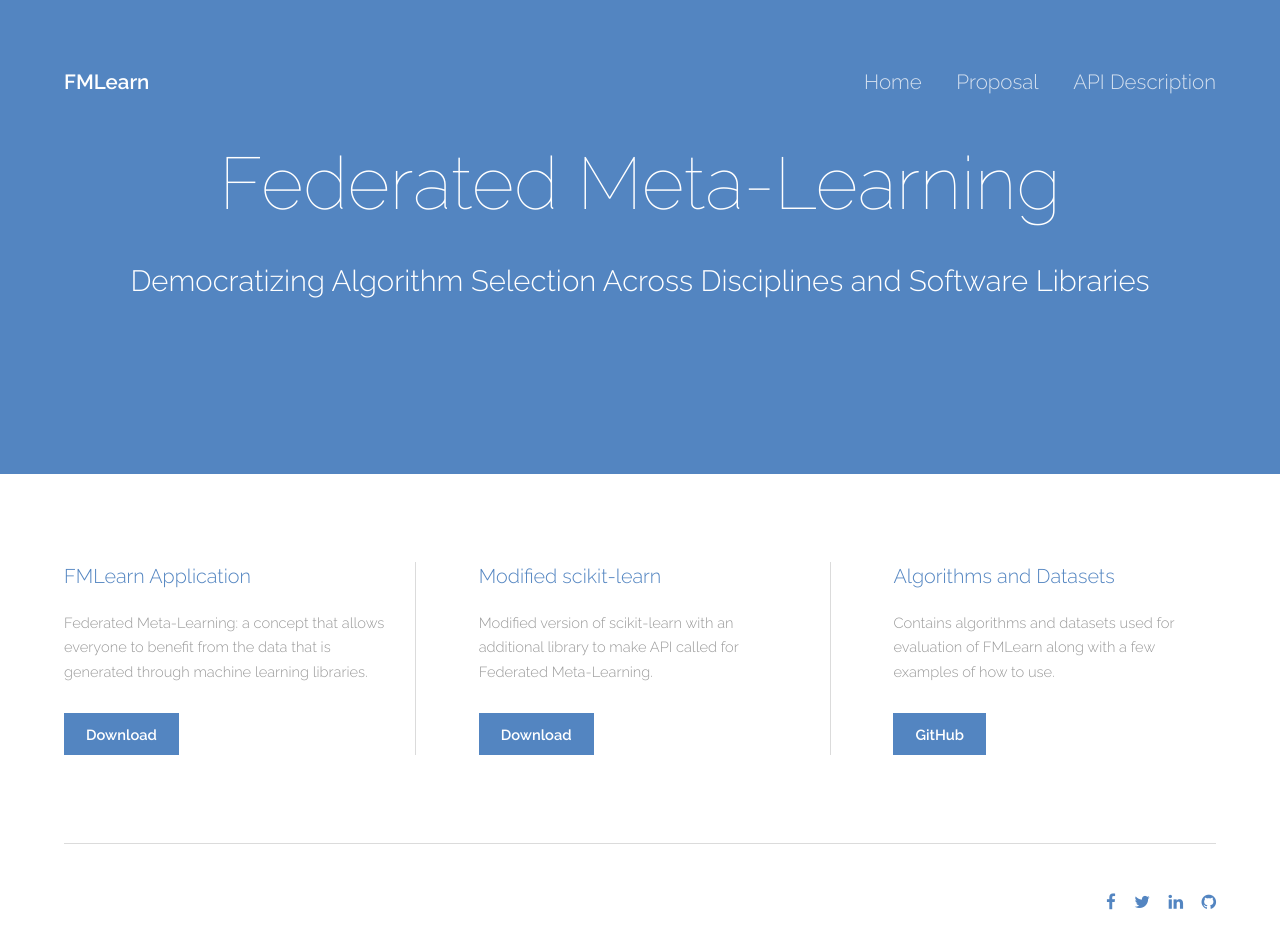
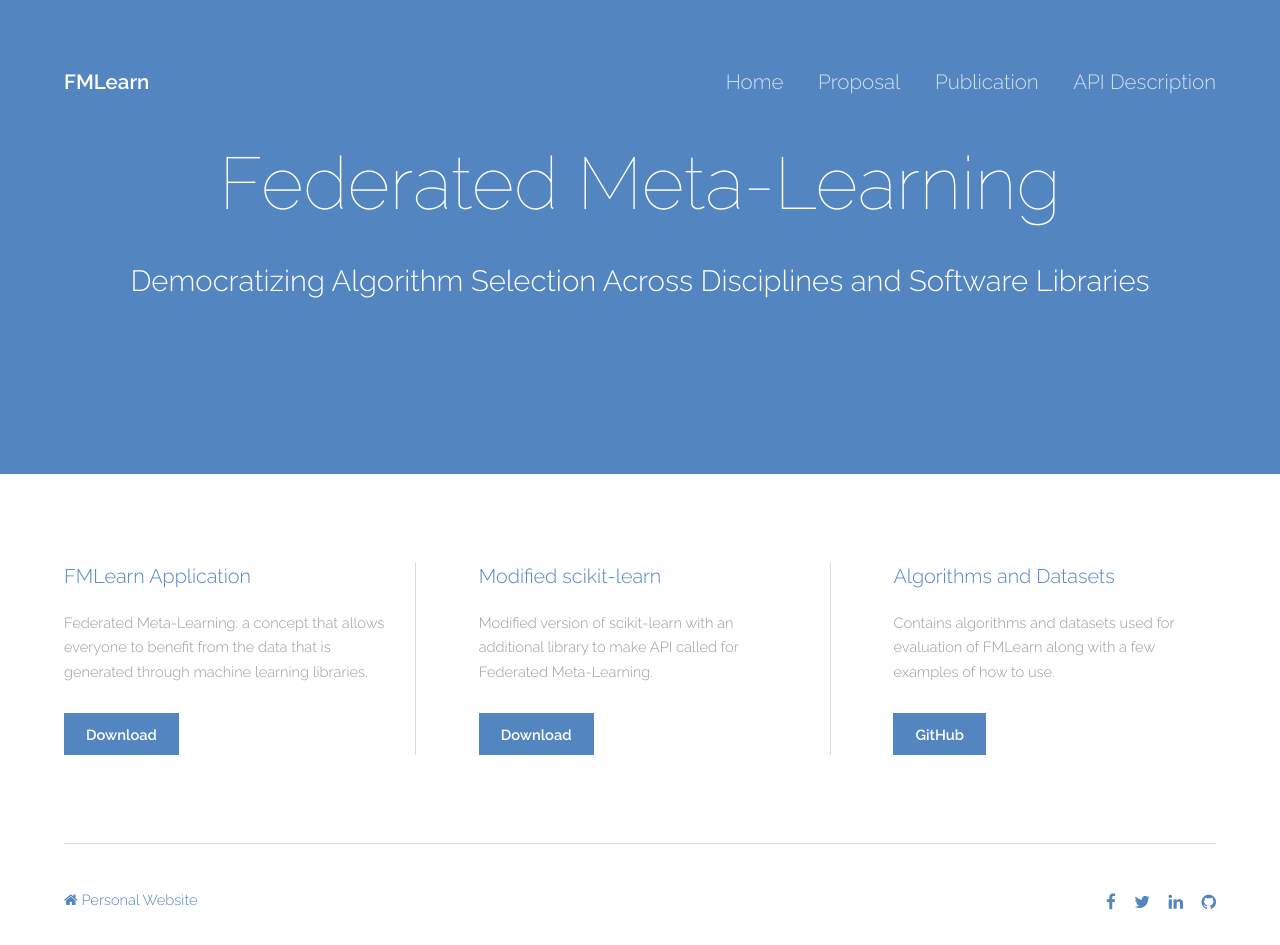
Before and after one commit to mukeshmk/fm-learn, a Flask app: page / in a window 1280 px wide. Run offline with Flask 2, Linux system fonts and the light colour scheme; parts of the project's set-up code (start-up, migrations or seed data) failed here and were passed over.

Commit message:
updated website with publication information and personal website link

```diff
--- a/src/templates/api-description.html
+++ b/src/templates/api-description.html
@@ -17,6 +17,7 @@
 						<a target="_blank"
 						href="https://www.scss.tcd.ie/joeran.beel/blog/2019/04/08/federated-meta-learning-democratizing-algorithm-selection-across-disciplines-and-software-libraries-proposal/">
 							Proposal</a>
+						<a target="_blank" href="https://mukeshmk.github.io/#publication">Publication</a>
 						<a href="api-description.html">API Description</a>
 					</nav>
 					<a href="#navPanel" class="navPanelToggle"><span class="fa fa-bars"></span></a>
@@ -69,8 +70,8 @@
 			<footer id="footer">
 				<div class="inner">
 					<div class="flex">
-						<div class="copyright">
-
+						<div class="">
+							<a target="_blank" href="http://mukeshmk.github.io/" class="icon fa-home"> Personal Website</a>
 						</div>
 						<ul class="icons">
 							<li><a target="_blank" href="https://www.facebook.com/amukesh.mk/" class="icon fa-facebook"><span class="label">Facebook</span></a></li>
--- a/src/templates/index.html
+++ b/src/templates/index.html
@@ -17,6 +17,7 @@
 						<a target="_blank"
 						href="https://www.scss.tcd.ie/joeran.beel/blog/2019/04/08/federated-meta-learning-democratizing-algorithm-selection-across-disciplines-and-software-libraries-proposal/">
 							Proposal</a>
+						<a target="_blank" href="https://mukeshmk.github.io/#publication">Publication</a>
 						<a href="api-description.html">API Description</a>
 					</nav>
 					<a href="#navPanel" class="navPanelToggle"><span class="fa fa-bars"></span></a>
@@ -68,8 +69,8 @@
 			<footer id="footer">
 				<div class="inner">
 					<div class="flex">
-						<div class="copyright">
-
+						<div class="">
+							<a target="_blank" href="http://mukeshmk.github.io/" class="icon fa-home"> Personal Website</a>
 						</div>
 						<ul class="icons">
 							<li><a target="_blank" href="https://www.facebook.com/amukesh.mk/" class="icon fa-facebook"><span class="label">Facebook</span></a></li>
```
